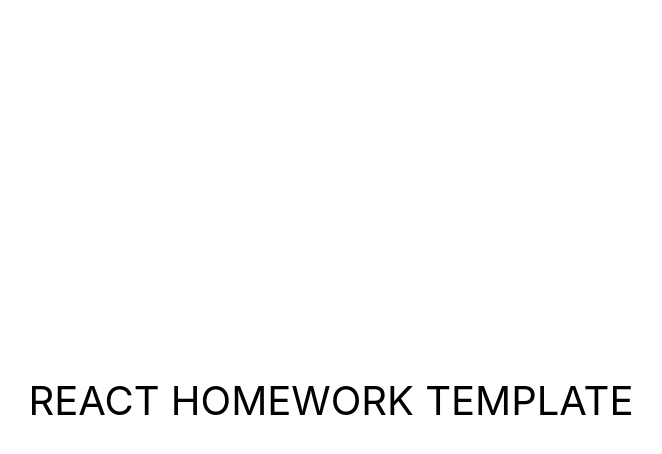
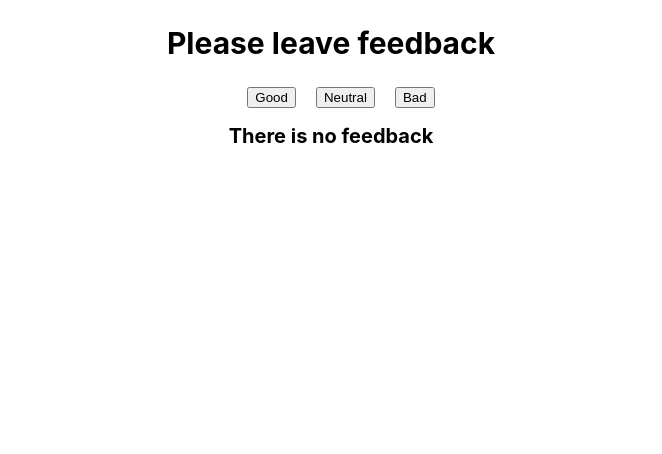
Before and after one commit to szhosan/goit-react-hw-02-feedback, a React (Create React App) app: page / in a window 1280 px wide. Shown: the top 454 px of the page, without its empty margins (309-971 px from the left). Built offline with nearby package versions, Linux system fonts and the light colour scheme.

Commit message:
h-w-react-2-feedback-ready

```diff
--- /dev/null
+++ b/src/components/App.js
@@ -0,0 +1,67 @@
+import React, { Component } from 'react';
+import FeedbackControlPanel from './FeedBackControlPanel/FeedBackControlPanel';
+import Statictics from './FeedbackStatisticsPanel/FeedbackStatisticsPanel';
+import Section from './Section/Section';
+import Notification from './Notification/Notification';
+
+class App extends Component {
+  state = {
+    good: 0,
+    neutral: 0,
+    bad: 0,
+  };
+
+  countTotalFeedback = () => {
+    return Object.values(this.state).reduce((acc, item) => {
+      return (acc += item);
+    }, 0);
+  };
+
+  countPositiveFeedbackPercentage = () => {
+    const positivePercentage = Math.round(
+      (this.state.good * 100) / this.countTotalFeedback()
+    );
+    return positivePercentage ? positivePercentage : 0;
+  };
+
+  countFeedBack = item => {
+    let feedbackObj = {};
+    this.setState(prevState => {
+      feedbackObj[item] = prevState[item] + 1;
+      return feedbackObj;
+    });
+  };
+
+  render() {
+    const { good, neutral, bad } = this.state;
+
+    return (
+      <>
+        <Section title="Please leave feedback">
+          <FeedbackControlPanel
+            options={this.state}
+            onLeaveFeedback={this.countFeedBack}
+          />
+        </Section>
+
+        {this.countTotalFeedback() > 0 ? (
+          <Section title="Statistics">
+            <Statictics
+              good={good}
+              neutral={neutral}
+              bad={bad}
+              total={this.countTotalFeedback}
+              positivePercentage={this.countPositiveFeedbackPercentage}
+            />
+          </Section>
+        ) : (
+          <Section>
+            <Notification message="There is no feedback" />
+          </Section>
+        )}
+      </>
+    );
+  }
+}
+
+export default App;
--- a/src/components/App.jsx
+++ /dev/null
@@ -1,17 +0,0 @@
-export const App = () => {
-  return (
-    <div
-      style={{
-        height: '100vh',
-        display: 'flex',
-        justifyContent: 'center',
-        alignItems: 'center',
-        fontSize: 40,
-        textTransform: 'uppercase',
-        color: '#010101',
-      }}
-    >
-      React homework template
-    </div>
-  );
-};
--- /dev/null
+++ b/src/components/FeedBackControlPanel/FeedBackControlPanel.js
@@ -0,0 +1,27 @@
+import React from 'react';
+import s from './FeedBackControlPanel.module.css';
+
+const FeedbackControlPanel = ({ options, onLeaveFeedback }) => {
+  const items = Object.keys(options);
+  return (
+    <div className={s.container}>
+      <ul className={s.list}>
+        {items.map(item => {
+          const name = item[0].toUpperCase() + item.slice(1, item.length);
+          return (
+            <li className={s.item} key={item}>
+              <button
+                className={s.button}
+                onClick={() => onLeaveFeedback(item)}
+              >
+                {name}
+              </button>
+            </li>
+          );
+        })}
+      </ul>
+    </div>
+  );
+};
+
+export default FeedbackControlPanel;
--- /dev/null
+++ b/src/components/FeedBackControlPanel/FeedBackControlPanel.module.css
@@ -0,0 +1,18 @@
+.list {
+  display: flex;
+  list-style: none;
+  justify-content: center;
+}
+
+.item {
+  margin-right: 20px;
+}
+
+.button {
+  cursor: pointer;
+}
+
+.container {
+  margin-left: auto;
+  margin-right: auto;
+}
--- /dev/null
+++ b/src/components/FeedbackStatisticsPanel/FeedBackStatisicsPanel.module.css
@@ -0,0 +1,9 @@
+.list {
+  display: flex;
+  width: 200px;
+  flex-direction: column;
+  margin-left: auto;
+  margin-right: auto;
+  list-style: none;
+  font-size: 18px;
+}
--- /dev/null
+++ b/src/components/FeedbackStatisticsPanel/FeedbackStatisticsPanel.js
@@ -0,0 +1,16 @@
+import React from 'react';
+import s from './FeedBackStatisicsPanel.module.css';
+
+const Statistics = ({ good, neutral, bad, total, positivePercentage }) => (
+  <div>
+    <ul className={s.list}>
+      <li>Good: {good}</li>
+      <li>Neutral: {neutral}</li>
+      <li>Bad: {bad}</li>
+      <li>Total: {total()}</li>
+      <li>Positive feedback: {positivePercentage()}%</li>
+    </ul>
+  </div>
+);
+
+export default Statistics;
--- /dev/null
+++ b/src/components/Notification/Notification.js
@@ -0,0 +1,11 @@
+import s from './Notification.module.css';
+
+function Notification({ message }) {
+  return (
+    <div className={s.container}>
+      <h2 className={s.title}>{message}</h2>
+    </div>
+  );
+}
+
+export default Notification;
--- /dev/null
+++ b/src/components/Notification/Notification.module.css
@@ -0,0 +1,9 @@
+.container {
+  margin-left: auto;
+  margin-right: auto;
+}
+
+.title {
+  font-size: 20px;
+  text-align: center;
+}
--- /dev/null
+++ b/src/components/Section/Section.js
@@ -0,0 +1,12 @@
+import s from './Section.module.css';
+
+function Container({ title, children }) {
+  return (
+    <div className={s.container}>
+      {title && <h2 className={s.title}>{title}</h2>}
+      {children}
+    </div>
+  );
+}
+
+export default Container;
--- /dev/null
+++ b/src/components/Section/Section.module.css
@@ -0,0 +1,12 @@
+.container {
+  max-width: 1170px;
+  margin-left: auto;
+  margin-right: auto;
+  padding-left: 15px;
+  padding-right: 15px;
+}
+
+.title {
+  font-size: 30px;
+  text-align: center;
+}
--- a/src/index.js
+++ b/src/index.js
@@ -1,6 +1,6 @@
 import React from 'react';
 import ReactDOM from 'react-dom';
-import { App } from 'components/App';
+import App from 'components/App';
 import reportWebVitals from './reportWebVitals';
 import './index.css';
 
```
